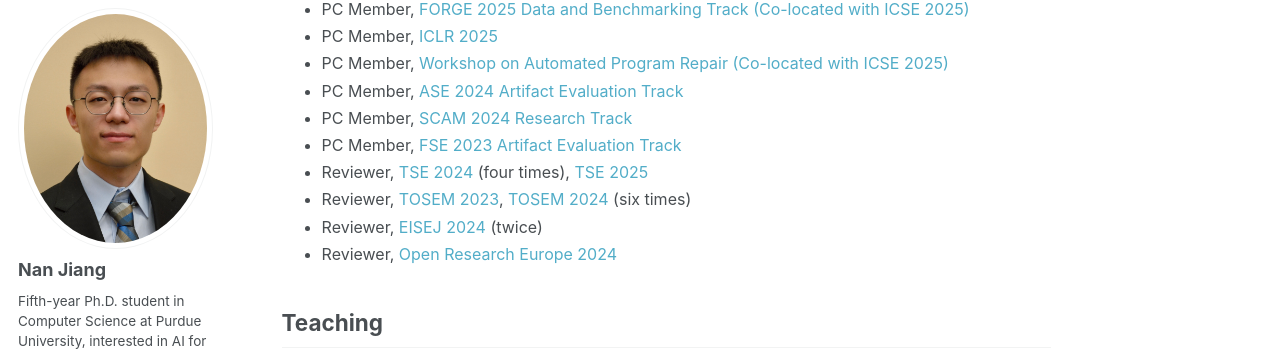
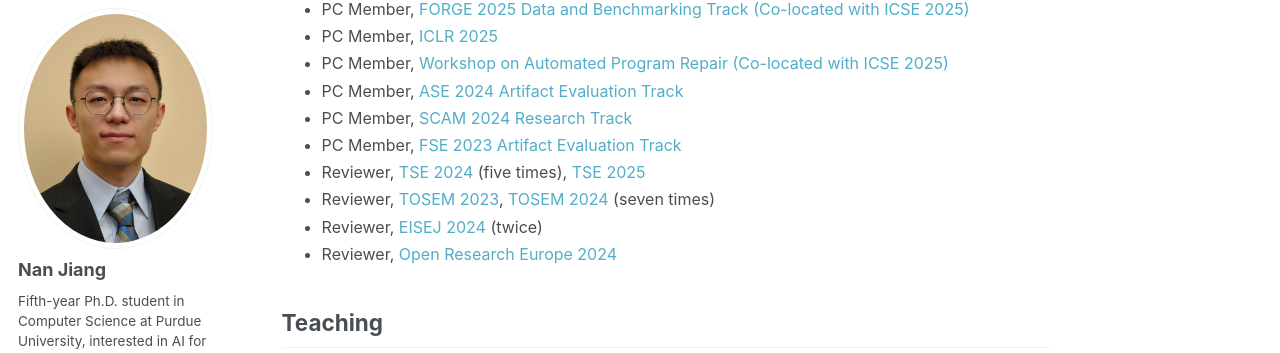
Before and after one commit to jiang719/jiang719.github.io, a Jekyll site: the page built from _pages/about.md, in a window 1280 px wide and 900 px high, scrolled down 1829 px. Shown: the part 98-451 px from the top of the window. Built offline with Jekyll 4.4.1, drawn with Linux system fonts in a browser that asks for light colours; some web fonts are replaced.

Commit message:
add paper review

```diff
--- a/_pages/about.md
+++ b/_pages/about.md
@@ -172,10 +172,10 @@ Services
     PC Member, <a href="https://2023.esec-fse.org/track/fse-2023-artifacts" style="text-decoration: none;">FSE 2023 Artifact Evaluation Track</a>
   </li>
   <li>
-    Reviewer, <a href="https://ieeexplore.ieee.org/xpl/aboutJournal.jsp?punumber=32" style="text-decoration: none;">TSE 2024</a> (four times), <a href="https://ieeexplore.ieee.org/xpl/aboutJournal.jsp?punumber=32" style="text-decoration: none;">TSE 2025</a>
+    Reviewer, <a href="https://ieeexplore.ieee.org/xpl/aboutJournal.jsp?punumber=32" style="text-decoration: none;">TSE 2024</a> (five times), <a href="https://ieeexplore.ieee.org/xpl/aboutJournal.jsp?punumber=32" style="text-decoration: none;">TSE 2025</a>
   </li>
   <li>
-    Reviewer, <a href="https://dl.acm.org/journal/tosem" style="text-decoration: none;">TOSEM 2023</a>, <a href="https://dl.acm.org/journal/tosem" style="text-decoration: none;">TOSEM 2024</a> (six times)
+    Reviewer, <a href="https://dl.acm.org/journal/tosem" style="text-decoration: none;">TOSEM 2023</a>, <a href="https://dl.acm.org/journal/tosem" style="text-decoration: none;">TOSEM 2024</a> (seven times)
   </li>
   <li>
     Reviewer, <a href="" style="text-decoration: none;">EISEJ 2024</a> (twice)
```
